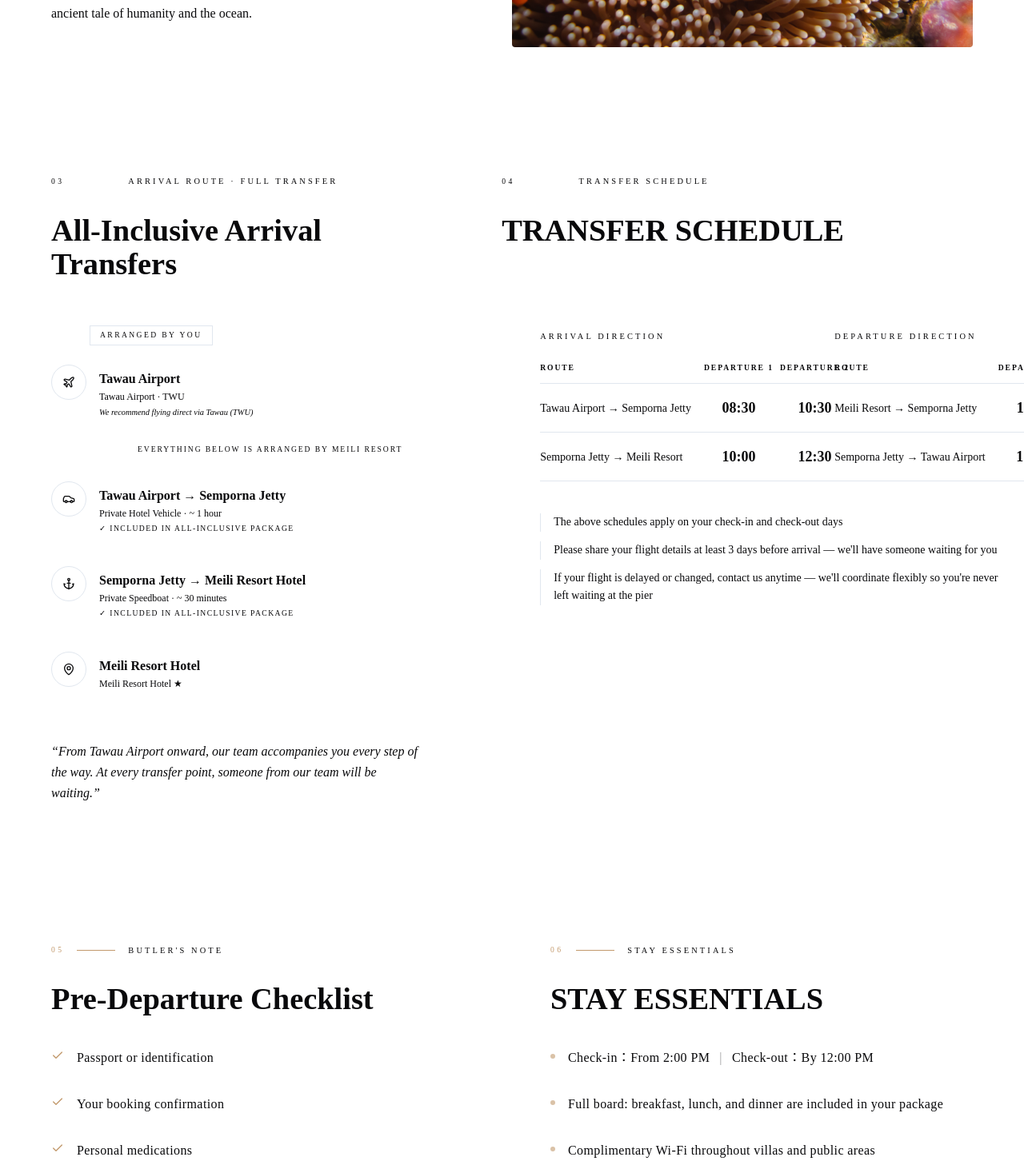
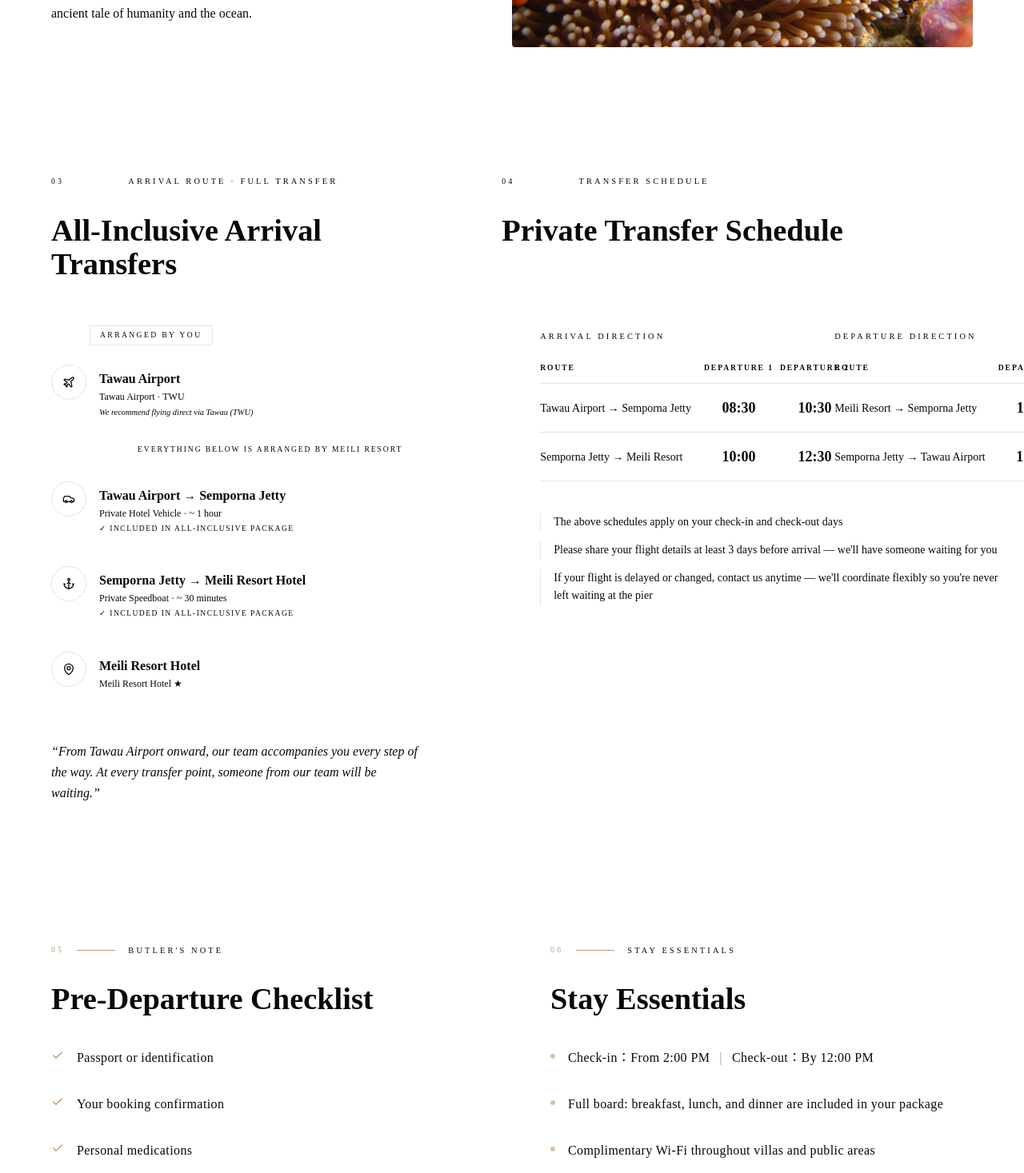
Before and after one commit to HuTianjing/semporna-meili-hotel-website, a Next.js app: page /en/location in a window 1280 px wide. Shown: the part 1961-3428 px from the top of the page at 80% size. Built offline with nearby package versions, Linux system fonts and the light colour scheme.

Commit message:
feat(location): update image alt texts and titles for improved localization in LocationCulture and LocationTransport components

```diff
--- a/components/location/LocationCulture.tsx
+++ b/components/location/LocationCulture.tsx
@@ -47,7 +47,7 @@
         >
           <Image
             src="/Photos on OTA/iStock-831459576.jpg"
-            alt="仙本那玻璃海 — 美丽度假酒店所在的珊瑚金三角海域"
+            alt={t('info.imageAlt.geo')}
             fill
             className="object-cover"
           />
@@ -131,7 +131,7 @@
         >
           <Image
             src="/Photos on OTA/iStock-171577290.jpg"
-            alt="巴瑶族海上游牧民族 — 世代守护仙本那珊瑚礁"
+            alt={t('info.imageAlt.bajau')}
             fill
             className="object-cover"
           />
--- a/components/location/LocationNeedToKnow.tsx
+++ b/components/location/LocationNeedToKnow.tsx
@@ -134,7 +134,7 @@
             className="font-serif text-[--color-section-text] leading-[1.1] mb-8 sm:mb-10"
             style={{ fontSize: 'clamp(1.6rem, 3vw, 2.6rem)' }}
           >
-            {t('info.stayTag').split('·').pop()?.trim() || 'Stay Essentials'}
+            {t('info.stayTitle')}
           </motion.h2>
 
           {/* 须知条款 — 去除割裂的横线，使用与左侧同样的行距与文字质感 */}
--- a/components/location/LocationTransport.tsx
+++ b/components/location/LocationTransport.tsx
@@ -227,7 +227,7 @@
             className="font-serif text-[--color-section-text] leading-[1.1] mb-10 sm:mb-14"
             style={{ fontSize: 'clamp(1.6rem, 3vw, 2.6rem)' }}
           >
-            {t('schedule.tag').includes('·') ? t('schedule.tag').split('·').pop()?.trim() : t('schedule.tag')}
+            {t('schedule.title')}
           </motion.h2>
 
           {/* 右侧主时刻表区域 */}
--- a/messages/en.json
+++ b/messages/en.json
@@ -245,6 +245,10 @@
       "closingNote": "Everything on the island is prepared for you. Travel light.",
       "stayTag": "STAY ESSENTIALS",
       "stayTitle": "Stay Essentials",
+      "imageAlt": {
+        "geo": "Semporna crystal-clear waters — Coral Triangle sea where Meili Resort is located",
+        "bajau": "Bajau Sea Nomads — generations of guardians of the Semporna coral reef"
+      },
       "checkinLabel": "Check-in",
       "checkinValue": "From 2:00 PM",
       "checkoutLabel": "Check-out",
@@ -280,6 +284,7 @@
     },
     "schedule": {
       "tag": "TRANSFER SCHEDULE",
+      "title": "Private Transfer Schedule",
       "colRoute": "Route",
       "colTime1": "Departure 1",
       "colTime2": "Departure 2",
--- a/messages/ms.json
+++ b/messages/ms.json
@@ -245,6 +245,10 @@
       "closingNote": "Segala-galanya di pulau sudah disediakan untuk anda. Bawa barang ringkas.",
       "stayTag": "STAY ESSENTIALS",
       "stayTitle": "Keperluan Penginapan",
+      "imageAlt": {
+        "geo": "Perairan jernih Semporna — Kawasan Segitiga Terumbu Karang tempat Meili Resort berada",
+        "bajau": "Nomad Laut Bajau — generasi penjaga terumbu karang Semporna"
+      },
       "checkinLabel": "Daftar Masuk",
       "checkinValue": "Dari 2:00 PTG",
       "checkoutLabel": "Daftar Keluar",
@@ -280,6 +284,7 @@
     },
     "schedule": {
       "tag": "TRANSFER SCHEDULE",
+      "title": "Jadual Pemindahan Eksklusif",
       "colRoute": "Laluan",
       "colTime1": "Masa 1",
       "colTime2": "Masa 2",
--- a/messages/zh.json
+++ b/messages/zh.json
@@ -245,6 +245,10 @@
       "closingNote": "岛上一切已为您备妥，轻装出发即可。",
       "stayTag": "STAY ESSENTIALS · 入住须知",
       "stayTitle": "入住须知",
+      "imageAlt": {
+        "geo": "仙本那玻璃海 — 美丽度假酒店所在的珊瑚金三角海域",
+        "bajau": "巴瑶族海上游牧民族 — 世代守护仙本那珊瑚礁"
+      },
       "checkinLabel": "入住时间",
       "checkinValue": "下午 2:00 起",
       "checkoutLabel": "退房时间",
@@ -280,6 +284,7 @@
     },
     "schedule": {
       "tag": "TRANSFER SCHEDULE",
+      "title": "专属接送时刻表",
       "colRoute": "行程",
       "colTime1": "班次一",
       "colTime2": "班次二",
```
